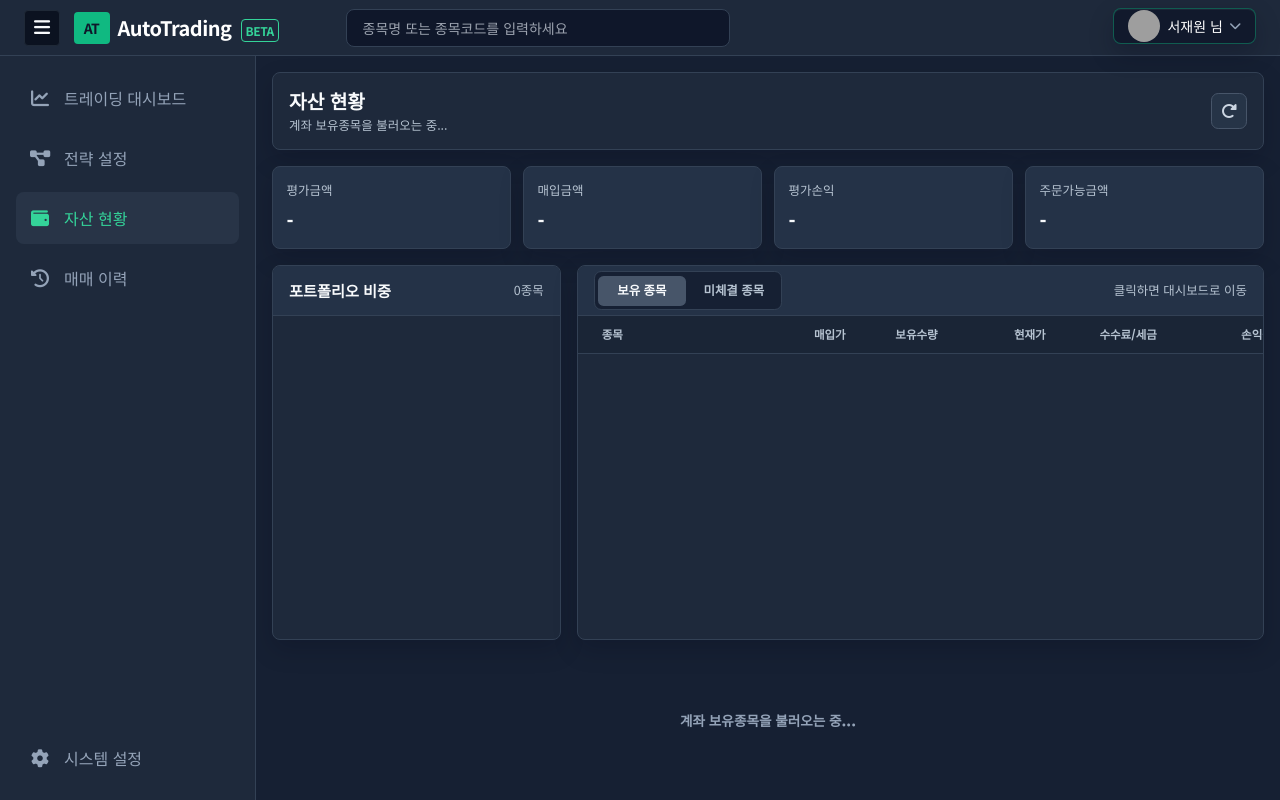
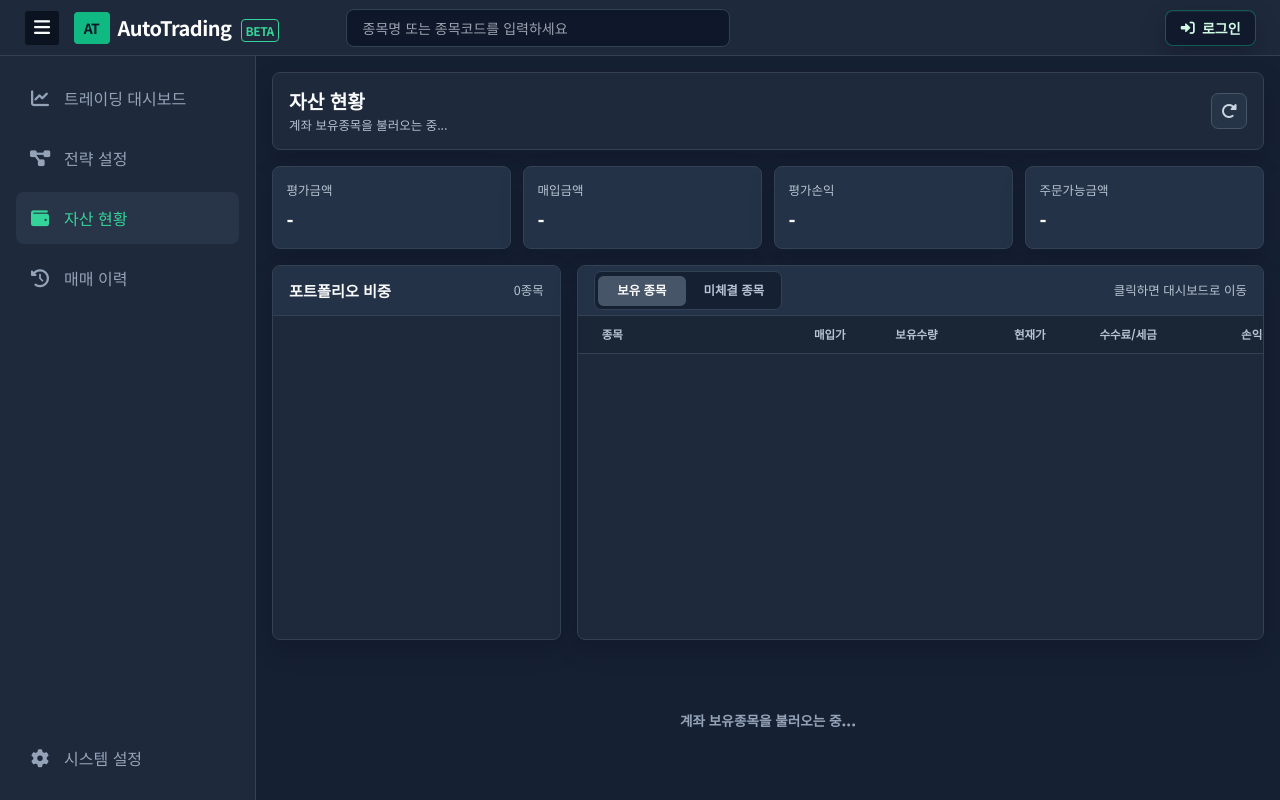
Before and after one commit to swon218/AutoTrading, a plain HTML site: page asset.html in a window 1280 px wide. Drawn offline with nearby package versions, Linux system fonts and the light colour scheme; grey boxes are pictures that could not be loaded; a script that the page names is missing.

Commit message:
connect4

```diff
--- a/asset.html
+++ b/asset.html
@@ -50,17 +50,10 @@
         </div>
 
         <div class="flex items-center space-x-6 ml-auto">
-            <div class="relative">
-                <button id="profileBtn" class="login-trigger" type="button" aria-haspopup="dialog" aria-controls="authModal">
-                    <img src="https://ui-avatars.com/api/?name=User&background=0D8ABC&color=fff" alt="User" class="w-8 h-8 rounded-full">
-                    <span class="text-sm font-medium text-white">서재원 님</span>
-                    <i class="fa-solid fa-chevron-down text-xs text-slate-400"></i>
-                </button>
-                <div id="profileMenu" class="hidden absolute right-0 mt-2 w-40 bg-slate-800 border border-slate-700 rounded-lg shadow-xl z-50">
-                    <a href="profile-edit.html" class="block px-4 py-3 text-sm text-slate-300 hover:bg-slate-700">회원정보 수정</a>
-                    <a href="#" class="block px-4 py-3 text-sm text-red-400 hover:bg-slate-700 border-t border-slate-700">로그아웃</a>
-                </div>
-            </div>
+            <button id="profileBtn" type="button" class="login-trigger" aria-haspopup="dialog" aria-controls="authModal">
+                <i class="fa-solid fa-right-to-bracket" aria-hidden="true"></i>
+                <span>로그인</span>
+            </button>
         </div>
     </header>
 
```
Also changed, not shown: index.html (+4 -11 lines).
